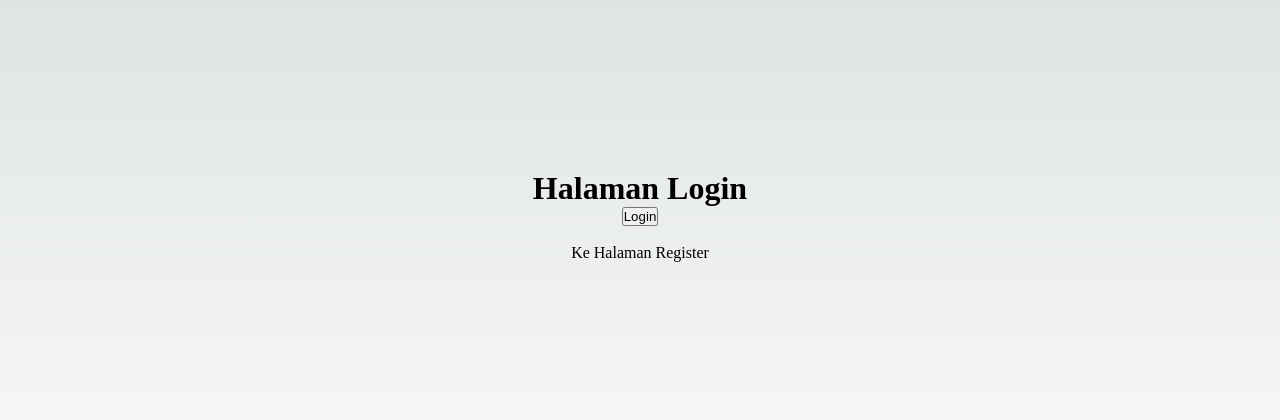
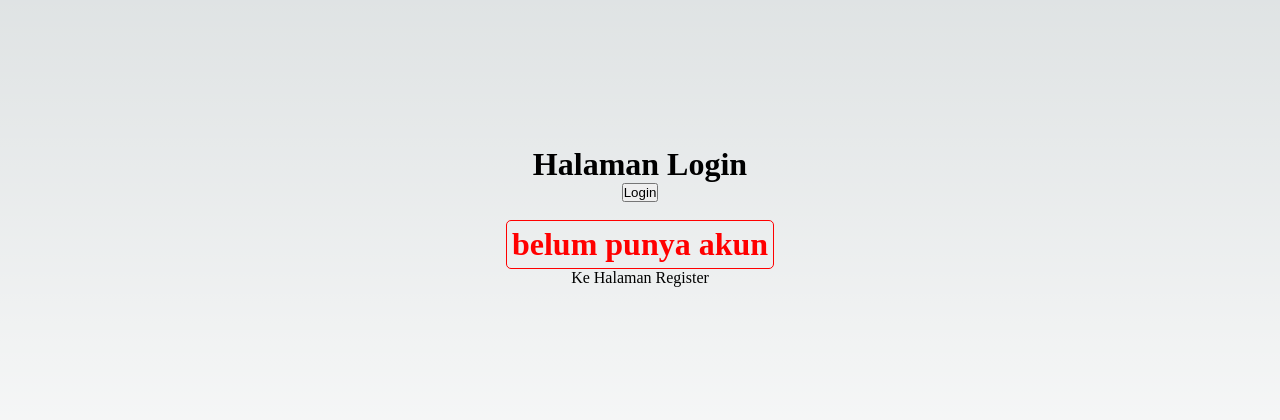
Before and after one commit to DewitaA12/Pemrograman-Framework, a Next.js app in the folder my-app-1/: page /auth/login in a window 1280 px wide. Shown: the part 184-604 px from the top of the page. Built offline with nearby package versions, Linux system fonts and the light colour scheme.

Commit message:
add inline styling css-in-js

```diff
--- a/my-app-1/src/views/auth/login/index.tsx
+++ b/my-app-1/src/views/auth/login/index.tsx
@@ -1,5 +1,5 @@
-import Link from "next/link";
-import { useRouter } from "next/router";
+import Link from 'next/link';
+import { useRouter } from 'next/router';
 import styles from './login.module.css';
 
 const TampilanLogin = () => {
@@ -14,9 +14,10 @@ const TampilanLogin = () => {
         <div className={styles.login}>
             <h1>Halaman Login</h1>
             <button onClick={() => handleLogin()}>Login</button> <br />
+            <h1 style={{color:"red",border:"1px solid red",borderRadius:"5px",padding:"5px"}}> belum punya akun</h1>
             <Link href={"/auth/register"}>Ke Halaman Register</Link>
         </div>
     );
-}
+};
 
 export default TampilanLogin;
```
Lines whose indentation alone changed are shown as unchanged.
